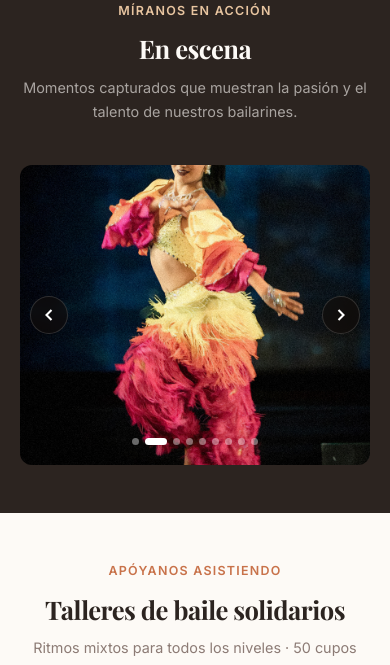
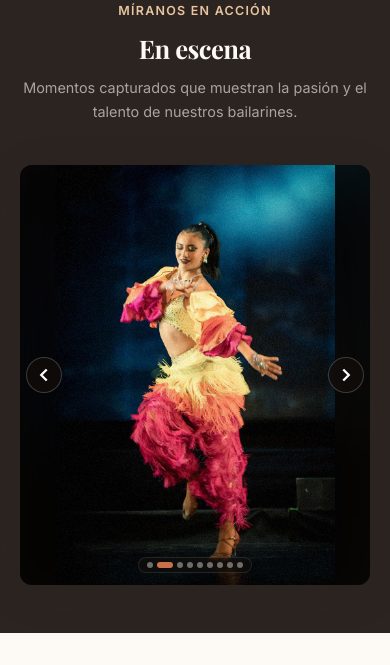
Before and after one commit to Sparrow-Hub-92/funding-anahi, a Next.js app: page / in a window 390 px wide. Shown: the part 1720-2385 px from the top of the page. Built offline with nearby package versions, Linux system fonts and the light colour scheme; no server answers.

Commit message:
fix(slider): aspect-ratio preservation with ambient blur and contain mode for vertical/horizontal photos

```diff
--- a/app/globals.css
+++ b/app/globals.css
@@ -1496,35 +1496,57 @@ img, video {
   height: 560px;
   border-radius: var(--radius-lg);
   overflow: hidden;
-  background: var(--color-text);
+  background: #15100E;
+  box-shadow: var(--shadow-lg);
 }
 
 .photo-slider-slide {
   position: absolute;
   inset: 0;
   opacity: 0;
-  transition: opacity 0.7s ease;
+  pointer-events: none;
+  transition: opacity 0.6s cubic-bezier(0.4, 0, 0.2, 1);
+  display: flex;
+  align-items: center;
+  justify-content: center;
 }
 
 .photo-slider-slide--active {
   opacity: 1;
+  pointer-events: auto;
   z-index: 1;
 }
 
-/* Ken Burns subtle zoom */
-.photo-slider-zoom {
+/* Ambient blurred background */
+.photo-slider-bg-ambient {
+  position: absolute;
+  inset: -20px;
+  z-index: 0;
+  overflow: hidden;
+  filter: blur(28px) brightness(0.42) saturate(1.25);
+  transform: scale(1.08);
+}
+
+.photo-slider-bg-overlay {
   position: absolute;
   inset: 0;
-  pointer-events: none;
-}
-
-.photo-slider-zoom--active {
-  animation: kenburns 8s ease-out forwards;
-}
-
-@keyframes kenburns {
-  from { transform: scale(1.04); }
-  to   { transform: scale(1); }
+  background: radial-gradient(circle at center, rgba(20, 14, 10, 0.15) 0%, rgba(20, 14, 10, 0.65) 100%);
+}
+
+/* Foreground crisp image container */
+.photo-slider-foreground {
+  position: relative;
+  z-index: 1;
+  width: 100%;
+  height: 100%;
+  padding: 1.5rem 3.5rem;
+  display: flex;
+  align-items: center;
+  justify-content: center;
+}
+
+.photo-slider-main-img {
+  filter: drop-shadow(0 12px 28px rgba(0, 0, 0, 0.5));
 }
 
 /* Prev/Next arrows */
@@ -1536,19 +1558,21 @@ img, video {
   width: 44px;
   height: 44px;
   border-radius: 50%;
-  background: rgba(20, 14, 10, 0.55);
-  backdrop-filter: blur(6px);
+  background: rgba(20, 14, 10, 0.65);
+  backdrop-filter: blur(8px);
+  -webkit-backdrop-filter: blur(8px);
   color: #fff;
   display: flex;
   align-items: center;
   justify-content: center;
-  transition: background var(--transition), transform var(--transition);
-  border: 1px solid rgba(255,255,255,0.15);
+  transition: background var(--transition), transform var(--transition), border-color var(--transition);
+  border: 1px solid rgba(255, 255, 255, 0.2);
 }
 
 .photo-slider-arrow:hover {
-  background: rgba(200, 114, 74, 0.8);
-  transform: translateY(-50%) scale(1.06);
+  background: var(--color-primary);
+  border-color: var(--color-primary);
+  transform: translateY(-50%) scale(1.08);
 }
 
 .photo-slider-arrow--prev { left: 1rem; }
@@ -1564,19 +1588,29 @@ img, video {
   display: flex;
   gap: 6px;
   align-items: center;
+  padding: 6px 12px;
+  background: rgba(20, 14, 10, 0.5);
+  backdrop-filter: blur(8px);
+  -webkit-backdrop-filter: blur(8px);
+  border-radius: var(--radius-xl);
+  border: 1px solid rgba(255, 255, 255, 0.1);
 }
 
 .photo-slider-dot {
   width: 7px;
   height: 7px;
   border-radius: 50%;
-  background: rgba(255,255,255,0.4);
+  background: rgba(255, 255, 255, 0.4);
   transition: background var(--transition), transform var(--transition), width var(--transition);
   flex-shrink: 0;
 }
 
+.photo-slider-dot:hover {
+  background: rgba(255, 255, 255, 0.8);
+}
+
 .photo-slider-dot--active {
-  background: #fff;
+  background: var(--color-primary);
   width: 22px;
   border-radius: 4px;
 }
@@ -1595,7 +1629,11 @@ img, video {
   }
 
   .photo-slider {
-    height: 420px;
+    height: 480px;
+  }
+
+  .photo-slider-foreground {
+    padding: 1.25rem 2.5rem;
   }
 
   .story-inner {
@@ -1697,17 +1735,36 @@ img, video {
 
   /* Photo Slider */
   .photo-slider {
-    height: 300px;
+    height: 420px;
     border-radius: var(--radius-md);
   }
 
+  .photo-slider-foreground {
+    padding: 1rem 0.5rem 2.8rem 0.5rem;
+  }
+
   .photo-slider-arrow {
-    width: 38px;
-    height: 38px;
-  }
-
-  .photo-slider-arrow--prev { left: 0.6rem; }
-  .photo-slider-arrow--next { right: 0.6rem; }
+    width: 36px;
+    height: 36px;
+  }
+
+  .photo-slider-arrow--prev { left: 0.4rem; }
+  .photo-slider-arrow--next { right: 0.4rem; }
+
+  .photo-slider-dots {
+    bottom: 0.75rem;
+    padding: 4px 8px;
+    gap: 4px;
+  }
+
+  .photo-slider-dot {
+    width: 6px;
+    height: 6px;
+  }
+
+  .photo-slider-dot--active {
+    width: 16px;
+  }
 
   /* Events */
   .events-grid {
--- a/components/PhotoSlider.tsx
+++ b/components/PhotoSlider.tsx
@@ -14,9 +14,10 @@ interface PhotoSliderProps {
   intervalMs?: number
 }
 
-export default function PhotoSlider({ slides, intervalMs = 3500 }: PhotoSliderProps) {
+export default function PhotoSlider({ slides, intervalMs = 4000 }: PhotoSliderProps) {
   const [current, setCurrent] = useState(0)
   const [isAnimating, setIsAnimating] = useState(false)
+  const [isPaused, setIsPaused] = useState(false)
   const timerRef = useRef<ReturnType<typeof setTimeout> | null>(null)
   const touchStartX = useRef<number | null>(null)
 
@@ -25,7 +26,7 @@ export default function PhotoSlider({ slides, intervalMs = 3500 }: PhotoSliderPr
       if (isAnimating) return
       setIsAnimating(true)
       setCurrent(index)
-      setTimeout(() => setIsAnimating(false), 600)
+      setTimeout(() => setIsAnimating(false), 500)
     },
     [isAnimating]
   )
@@ -38,17 +39,22 @@ export default function PhotoSlider({ slides, intervalMs = 3500 }: PhotoSliderPr
     goTo((current - 1 + slides.length) % slides.length)
   }, [current, slides.length, goTo])
 
-  // Auto-advance
+  // Auto-advance when not paused
   useEffect(() => {
+    if (isPaused) return
     timerRef.current = setTimeout(next, intervalMs)
-    return () => { if (timerRef.current) clearTimeout(timerRef.current) }
-  }, [current, next, intervalMs])
+    return () => {
+      if (timerRef.current) clearTimeout(timerRef.current)
+    }
+  }, [current, next, intervalMs, isPaused])
 
   // Touch swipe
   const handleTouchStart = (e: React.TouchEvent) => {
+    setIsPaused(true)
     touchStartX.current = e.touches[0].clientX
   }
   const handleTouchEnd = (e: React.TouchEvent) => {
+    setIsPaused(false)
     if (touchStartX.current === null) return
     const diff = touchStartX.current - e.changedTouches[0].clientX
     if (Math.abs(diff) > 40) diff > 0 ? next() : prev()
@@ -58,51 +64,77 @@ export default function PhotoSlider({ slides, intervalMs = 3500 }: PhotoSliderPr
   return (
     <div
       className="photo-slider"
+      onMouseEnter={() => setIsPaused(true)}
+      onMouseLeave={() => setIsPaused(false)}
       onTouchStart={handleTouchStart}
       onTouchEnd={handleTouchEnd}
       aria-label="Galería de fotos"
     >
       {/* Slides */}
-      {slides.map((slide, i) => (
+      {slides.map((slide, i) => {
+        const isActive = i === current
+        return (
           <div
             key={slide.src}
-          className={`photo-slider-slide ${i === current ? 'photo-slider-slide--active' : ''}`}
-          aria-hidden={i !== current}
+            className={`photo-slider-slide ${isActive ? 'photo-slider-slide--active' : ''}`}
+            aria-hidden={!isActive}
           >
+            {/* Ambient blurred background - fills container nicely */}
+            <div className="photo-slider-bg-ambient">
+              <Image
+                src={slide.src}
+                alt=""
+                fill
+                sizes="(max-width: 768px) 100vw, 80vw"
+                style={{
+                  objectFit: 'cover',
+                  objectPosition: 'center',
+                }}
+                aria-hidden="true"
+                priority={i === 0 || i === 1}
+              />
+              <div className="photo-slider-bg-overlay" />
+            </div>
+
+            {/* Foreground crisp image with natural aspect ratio (contain) */}
+            <div className="photo-slider-foreground">
               <Image
                 src={slide.src}
                 alt={slide.alt}
                 fill
-            sizes="(max-width: 768px) 100vw, 80vw"
+                sizes="(max-width: 768px) 100vw, (max-width: 1200px) 90vw, 1100px"
                 style={{
-              objectFit: 'cover',
-              objectPosition: slide.position ?? 'center',
+                  objectFit: 'contain',
+                  objectPosition: 'center',
                 }}
                 onContextMenu={(e) => e.preventDefault()}
                 draggable={false}
-            priority={i === 0}
+                priority={i === 0 || i === 1}
+                className="photo-slider-main-img"
               />
-          {/* Ken Burns subtle zoom on active */}
-          <div className={`photo-slider-zoom ${i === current ? 'photo-slider-zoom--active' : ''}`} />
             </div>
-      ))}
+          </div>
+        )
+      })}
 
       {/* Prev / Next arrows */}
       <button
+        type="button"
         className="photo-slider-arrow photo-slider-arrow--prev"
         onClick={prev}
         aria-label="Foto anterior"
       >
-        <svg width="20" height="20" viewBox="0 0 24 24" fill="none" stroke="currentColor" strokeWidth="2.5">
+        <svg width="22" height="22" viewBox="0 0 24 24" fill="none" stroke="currentColor" strokeWidth="2.5">
           <path d="M15 18l-6-6 6-6" />
         </svg>
       </button>
       <button
+        type="button"
         className="photo-slider-arrow photo-slider-arrow--next"
         onClick={next}
         aria-label="Siguiente foto"
       >
-        <svg width="20" height="20" viewBox="0 0 24 24" fill="none" stroke="currentColor" strokeWidth="2.5">
+        <svg width="22" height="22" viewBox="0 0 24 24" fill="none" stroke="currentColor" strokeWidth="2.5">
           <path d="M9 18l6-6-6-6" />
         </svg>
       </button>
@@ -111,6 +143,7 @@ export default function PhotoSlider({ slides, intervalMs = 3500 }: PhotoSliderPr
       <div className="photo-slider-dots" role="tablist" aria-label="Seleccionar foto">
         {slides.map((_, i) => (
           <button
+            type="button"
             key={i}
             role="tab"
             aria-selected={i === current}
```
Lines whose indentation alone changed are shown as unchanged.
